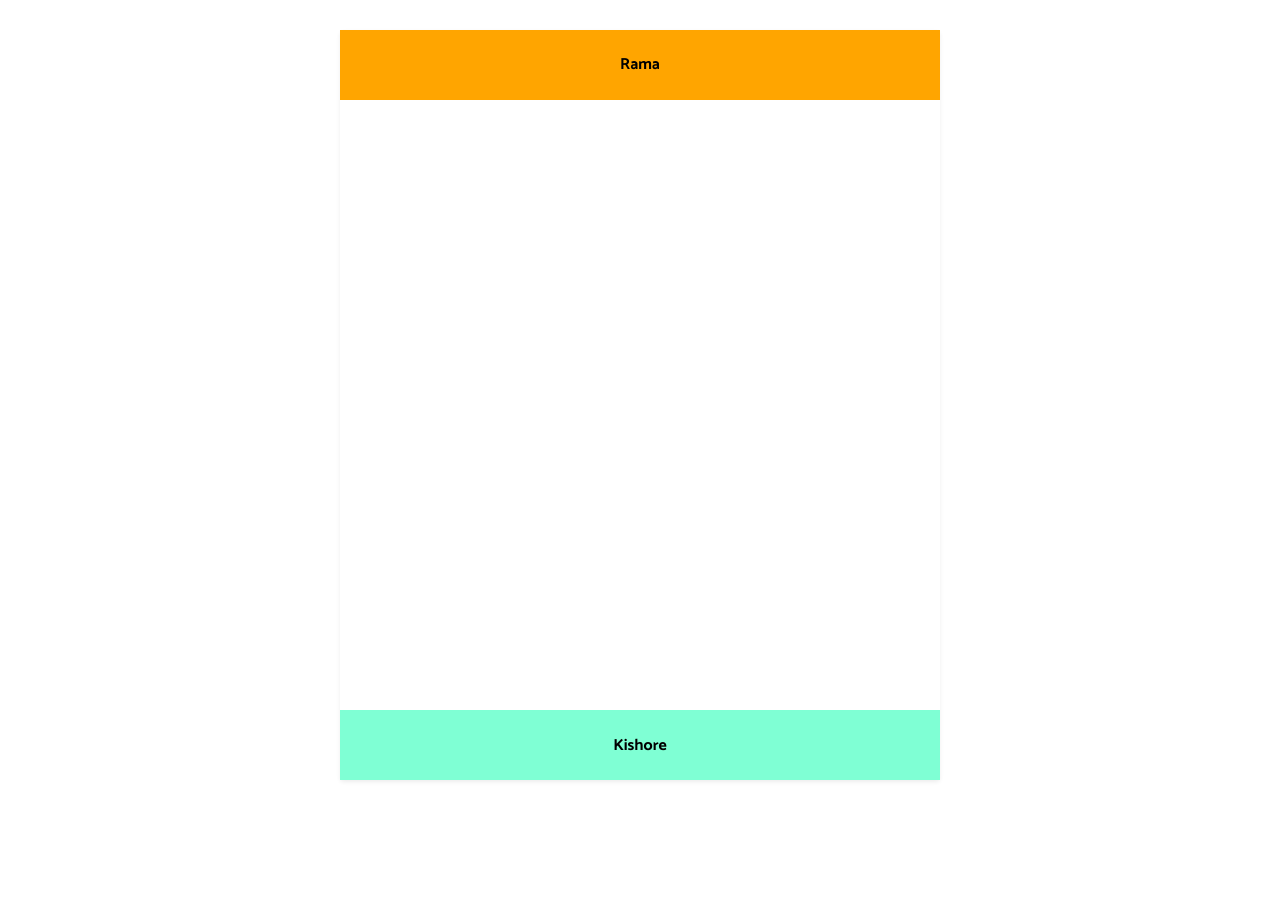
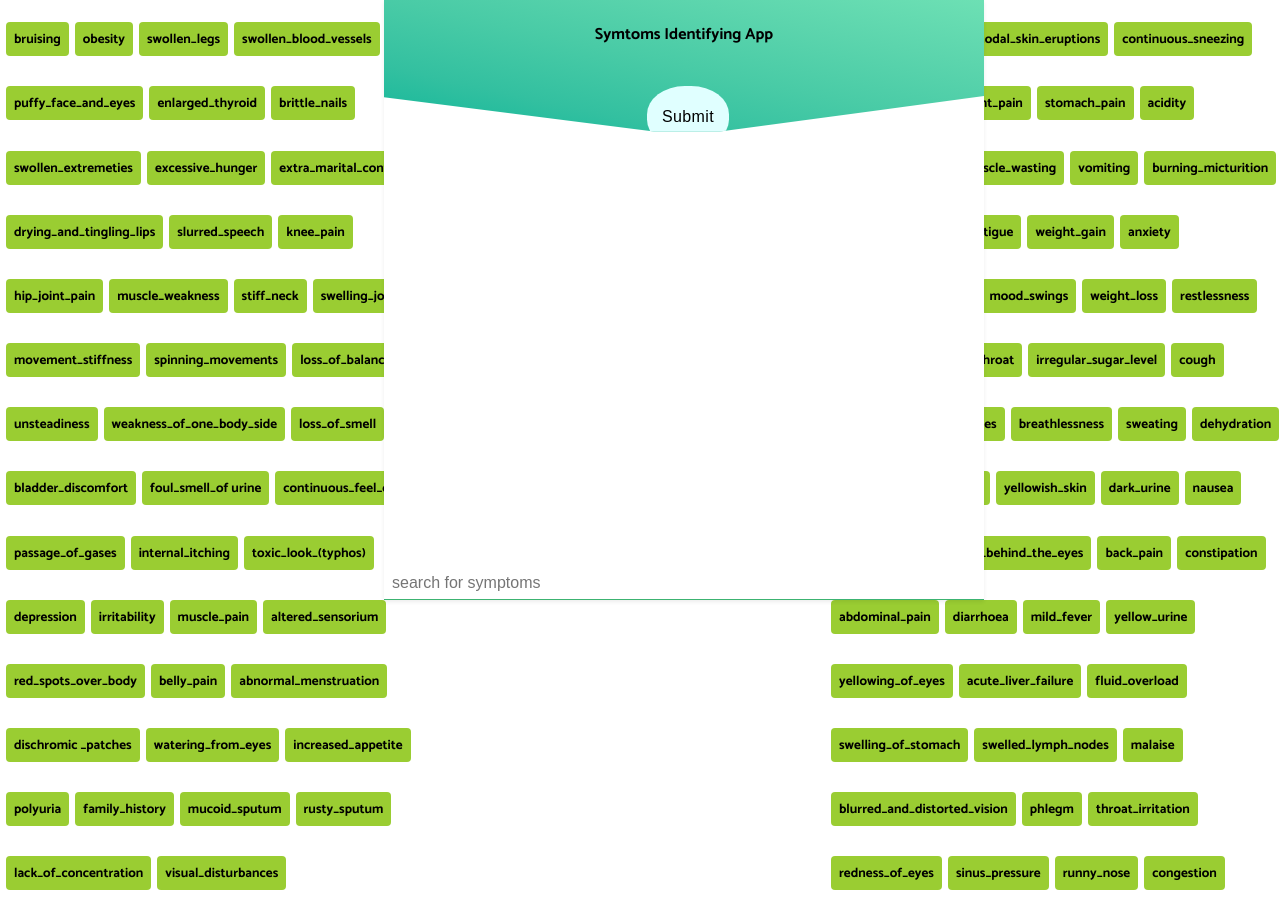
Before and after one commit to ramki2486/symptoms-identifying, a React (Create React App) app: page / in a window 1280 px wide. Shown: the top 919 px of the page. Before the commit the page ends 800 px from the top, so only its background shows below. Built offline with nearby package versions, Linux system fonts and the light colour scheme.

Commit message:
changes in styles

```diff
--- a/src/components/Footer/index.js
+++ b/src/components/Footer/index.js
@@ -5,9 +5,11 @@ class Footer extends React.Component {
   render() {
     return (
       <div className={styles.Footer}>
-        <h4>Kishore</h4>
+        <form className={styles.searchForm}>
+          <input type="text" id="search" placeholder="search for symptoms" />
+        </form>
       </div>
-    )
+    );
   }
 }
 
--- a/src/components/Footer/index.module.scss
+++ b/src/components/Footer/index.module.scss
@@ -1,3 +1,17 @@
 .Footer {
-    background-color: aquamarine;
+  background-color: aquamarine;
 }
+
+.searchForm {
+  //   padding: 22px;
+}
+
+.searchForm input {
+  width: 100%;
+  height: 30px;
+  padding-left: 8px;
+  border: none;
+  border-bottom: 1.5px solid mediumseagreen;
+  outline: none;
+  font-size: 16px;
+}
--- a/src/components/Header/index.js
+++ b/src/components/Header/index.js
@@ -3,11 +3,22 @@ import styles from './index.module.scss';
 
 class Header extends React.Component {
   render() {
+    const { diseases } = this.props;
+
     return (
       <div className={styles.Header}>
-        <h4>Rama</h4>
+        <h4>Symtoms Identifying App</h4>
+        {diseases.length > 0 && (
+          <div className={styles.symptoms}>
+            <h4>Your Symptoms:</h4>
+            {diseases.map(ele => (
+              <h5>{ele}</h5>
+            ))}
+          </div>
+        )}
+        <button type="button">Submit</button>
       </div>
-    )
+    );
   }
 }
 
--- a/src/components/Header/index.module.scss
+++ b/src/components/Header/index.module.scss
@@ -1,3 +1,48 @@
 .Header {
-    background-color: orange;
+  background-image: linear-gradient(
+    to right top,
+    #10b699,
+    #33c0a0,
+    #49cba6,
+    #5cd5ad,
+    #6de0b4
+  );
+  clip-path: polygon(
+    20% 0%,
+    80% 0%,
+    100% 0,
+    100% 73%,
+    56% 100%,
+    45% 100%,
+    0 74%,
+    0 0
+  );
 }
+
+.Header button {
+  text-align: center;
+  font-size: 16px;
+  border: none;
+  outline: none;
+  border-radius: 46%;
+  padding: 22px 15px;
+  position: relative;
+  top: 16px;
+  left: 4px;
+  letter-spacing: 0.4px;
+  background-color: lightcyan;
+  cursor: pointer;
+}
+
+.symptoms h4 {
+  display: inline;
+  margin-right: 15px;
+}
+
+.symptoms h5 {
+  display: inline-block;
+  margin: 6px;
+  background-color: yellowgreen;
+  padding: 8px;
+  border-radius: 8px;
+}
--- a/src/components/Main/index.js
+++ b/src/components/Main/index.js
@@ -2,14 +2,50 @@ import React from 'react';
 import Header from '../Header';
 import Footer from '../Footer';
 import styles from './index.module.scss';
+import symptoms from '../../data/symptoms';
 
-function Main() {
-  return (
-    <div className={styles.Main}>
-      <Header />
-      <Footer />
-    </div>
-  );
+class Main extends React.Component {
+  state = {
+    diseases: [],
+  };
+
+  handleSave = disease => () => {
+    this.setState(prevState => ({
+      diseases: [...prevState.diseases, disease],
+    }));
+  };
+
+  render() {
+    const halfSymptoms = [...symptoms];
+    halfSymptoms.splice(0, Math.ceil(symptoms.length / 2));
+    const nextHalfSymptoms = [...symptoms];
+    nextHalfSymptoms.splice(Math.ceil(symptoms.length / 2));
+
+    const { diseases } = this.state;
+    console.log(diseases);
+    return (
+      <>
+        <div className={styles.left}>
+          {halfSymptoms.map(ele => (
+            <h5 onClick={this.handleSave(ele)} role="presentation">
+              {ele}
+            </h5>
+          ))}
+        </div>
+        <div className={styles.Main}>
+          <Header diseases={diseases} />
+          <Footer />
+        </div>
+        <div className={styles.right}>
+          {nextHalfSymptoms.map(ele => (
+            <h5 onClick={this.handleSave(ele)} role="presentation">
+              {ele}
+            </h5>
+          ))}
+        </div>
+      </>
+    );
+  }
 }
 
 export default Main;
--- a/src/components/Main/index.module.scss
+++ b/src/components/Main/index.module.scss
@@ -1,15 +1,46 @@
 .Main {
-    margin-top: 30px;
   text-align: center;
   background-color: azure;
   width: 600px;
-    height: 750px;
-    margin-left: auto;
-    margin-right: auto;
-    box-shadow: 0 .125rem .25rem rgba(0,0,0,.075);
+  height: 600px;
+  float: left;
+  box-shadow: 0 0.125rem 0.25rem rgba(0, 0, 0, 0.075);
   background-color: white;
-    border-radius: 0.25rem;
+  border-radius: 0.25rem 0.25rem none none;
   display: flex;
   flex-direction: column;
   justify-content: space-between;
+  overflow: hidden;
+  position: fixed;
+  top: 0;
+  left: 30%;
 }
+
+.left {
+  float: left;
+  width: 455px;
+}
+
+.right {
+  top: 0;
+  float: right;
+  width: 455px;
+  margin-left: 8px;
+}
+
+.left h5,
+.right h5 {
+  display: inline-block;
+  margin-left: 6px;
+  margin-bottom: 8px;
+  padding: 6px 8px;
+  background-color: yellowgreen;
+  border-radius: 4px;
+  cursor: pointer;
+}
+
+.left h5:hover,
+.right h5:hover {
+  background-color: mediumslateblue;
+  color: white;
+}
--- /dev/null
+++ b/src/data/symptoms.js
@@ -0,0 +1,134 @@
+export default [
+  'itching',
+  'skin_rash',
+  'nodal_skin_eruptions',
+  'continuous_sneezing',
+  'shivering',
+  'chills',
+  'joint_pain',
+  'stomach_pain',
+  'acidity',
+  'ulcers_on_tongue',
+  'muscle_wasting',
+  'vomiting',
+  'burning_micturition',
+  'spotting_ urination',
+  'fatigue',
+  'weight_gain',
+  'anxiety',
+  'cold_hands_and_feets',
+  'mood_swings',
+  'weight_loss',
+  'restlessness',
+  'lethargy',
+  'patches_in_throat',
+  'irregular_sugar_level',
+  'cough',
+  'high_fever',
+  'sunken_eyes',
+  'breathlessness',
+  'sweating',
+  'dehydration',
+  'indigestion',
+  'headache',
+  'yellowish_skin',
+  'dark_urine',
+  'nausea',
+  'loss_of_appetite',
+  'pain_behind_the_eyes',
+  'back_pain',
+  'constipation',
+  'abdominal_pain',
+  'diarrhoea',
+  'mild_fever',
+  'yellow_urine',
+  'yellowing_of_eyes',
+  'acute_liver_failure',
+  'fluid_overload',
+  'swelling_of_stomach',
+  'swelled_lymph_nodes',
+  'malaise',
+  'blurred_and_distorted_vision',
+  'phlegm',
+  'throat_irritation',
+  'redness_of_eyes',
+  'sinus_pressure',
+  'runny_nose',
+  'congestion',
+  'chest_pain',
+  'weakness_in_limbs',
+  'fast_heart_rate',
+  'pain_during_bowel_movements',
+  'pain_in_anal_region',
+  'bloody_stool',
+  'irritation_in_anus',
+  'neck_pain',
+  'dizziness',
+  'cramps',
+  'bruising',
+  'obesity',
+  'swollen_legs',
+  'swollen_blood_vessels',
+  'puffy_face_and_eyes',
+  'enlarged_thyroid',
+  'brittle_nails',
+  'swollen_extremeties',
+  'excessive_hunger',
+  'extra_marital_contacts',
+  'drying_and_tingling_lips',
+  'slurred_speech',
+  'knee_pain',
+  'hip_joint_pain',
+  'muscle_weakness',
+  'stiff_neck',
+  'swelling_joints',
+  'movement_stiffness',
+  'spinning_movements',
+  'loss_of_balance',
+  'unsteadiness',
+  'weakness_of_one_body_side',
+  'loss_of_smell',
+  'bladder_discomfort',
+  'foul_smell_of urine',
+  'continuous_feel_of_urine',
+  'passage_of_gases',
+  'internal_itching',
+  'toxic_look_(typhos)',
+  'depression',
+  'irritability',
+  'muscle_pain',
+  'altered_sensorium',
+  'red_spots_over_body',
+  'belly_pain',
+  'abnormal_menstruation',
+  'dischromic _patches',
+  'watering_from_eyes',
+  'increased_appetite',
+  'polyuria',
+  'family_history',
+  'mucoid_sputum',
+  'rusty_sputum',
+  'lack_of_concentration',
+  'visual_disturbances',
+  'receiving_blood_transfusion',
+  'receiving_unsterile_injections',
+  'coma',
+  'stomach_bleeding',
+  'distention_of_abdomen',
+  'history_of_alcohol_consumption',
+  'fluid_overload.1',
+  'blood_in_sputum',
+  'prominent_veins_on_calf',
+  'palpitations',
+  'painful_walking',
+  'pus_filled_pimples',
+  'blackheads',
+  'scurring',
+  'skin_peeling',
+  'silver_like_dusting',
+  'small_dents_in_nails',
+  'inflammatory_nails',
+  'blister',
+  'red_sore_around_nose',
+  'yellow_crust_ooze',
+];
--- a/src/index.css
+++ b/src/index.css
@@ -6,6 +6,6 @@ body {
 }
 
 code {
-  font-family: source-code-pro, Menlo, Monaco, Consolas, "Courier New",
+  font-family: source-code-pro, Menlo, Monaco, Consolas, 'Courier New',
     monospace;
 }
```
Lines whose indentation alone changed are shown as unchanged.
